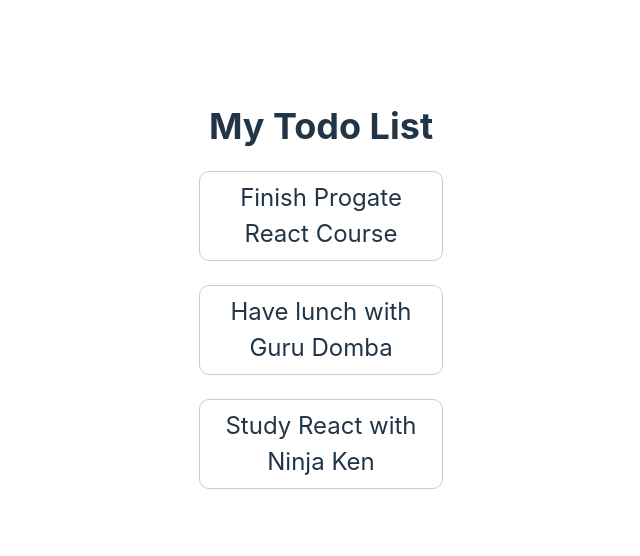
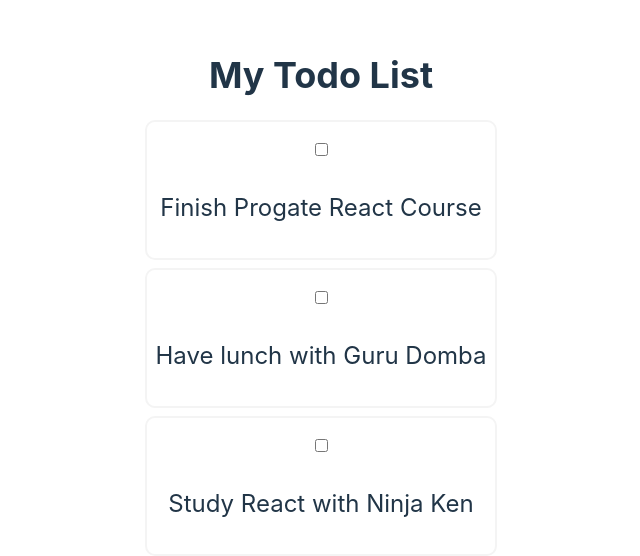
Before and after one commit to Bang-Raf/react-todos-app, a React (Vite) app: page / in a window 1280 px wide. Shown: the part 102-658 px from the top of the page, without its empty margins (319-959 px from the left). Built offline with nearby package versions, Linux system fonts and the light colour scheme.

Commit message:
Develop toggle todo feature

```diff
--- a/src/App.jsx
+++ b/src/App.jsx
@@ -21,11 +21,21 @@
     }
   ])
 
+  const toggleCompleted = (todoId) => {
+    const updatedTodos = todos.map((todo) => {
+      if (todo.id === todoId) {
+        todo.completed = !todo.completed
+      }
+      return todo
+    })
+    setTodos(updatedTodos)
+  }
+
   return (
     <>
       <div style={styles.container}>
         <h1 style={styles.title}>My Todo List</h1>
-        <Todos todos={todos} />
+        <Todos todos={todos} toggleCompleted={toggleCompleted} />
       </div>
     </>
   )
--- a/src/components/TodoItem.jsx
+++ b/src/components/TodoItem.jsx
@@ -1,15 +1,37 @@
 import React from "react";
 
-const TodoItem = ({ todo }) => {
-    return <p style={ styles.todoItem }>{todo.title}</p>
+const TodoItem = ({todo, toggleCompleted}) => {
+    const getTodoTitleStyle = () => {
+        if (todo.completed === true) {
+            return { textDecoration: 'line-through' }
+        } else {
+            return { textDecoration: 'none' }
+        }
+    }
+
+    return (
+        <div style={styles.todoItem}>
+            <input
+            type="checkbox"
+            tyle={styles.checkbox}
+            onChange={() => toggleCompleted(todo.id)}
+            />
+            <p style={getTodoTitleStyle()}>{todo.title}</p>
+        </div>
+    )
 }
 
 const styles = {
     todoItem: {
         fontSize: '24px',
         padding: '8px',
-        border: '1px solid #ccc',
+        border: '2px solid #f4f4f4',
         borderRadius: '10px',
+        margin: '8px',
+    },
+    checkbox: {
+        height: '18px',
+        width: '18px',
     },
 }
 
--- a/src/components/Todos.jsx
+++ b/src/components/Todos.jsx
@@ -1,10 +1,10 @@
 import React from 'react'
 import TodoItem from './TodoItem'
-const Todos = ({todos}) => {
+const Todos = ({todos, toggleCompleted}) => {
   return (
     <div style={styles.container}>
         {todos.map((todo) => {
-            return <TodoItem key={todo.id} todo={todo} />
+            return <TodoItem key={todo.id} todo={todo} toggleCompleted={toggleCompleted}/>
         })}
     </div>
   )
@@ -12,7 +12,7 @@
 
 const styles = {
     container: {
-        width: '70%',
+        width: '100%',
         margin: '0 auto',
     },
 }
```
